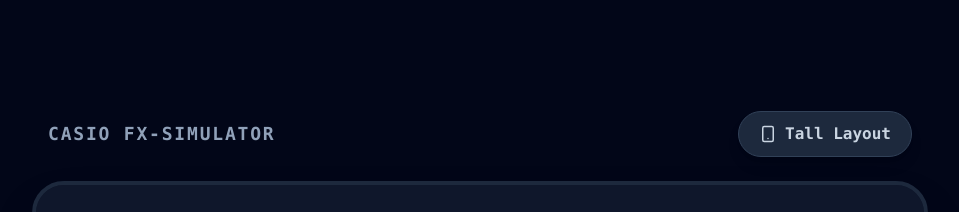
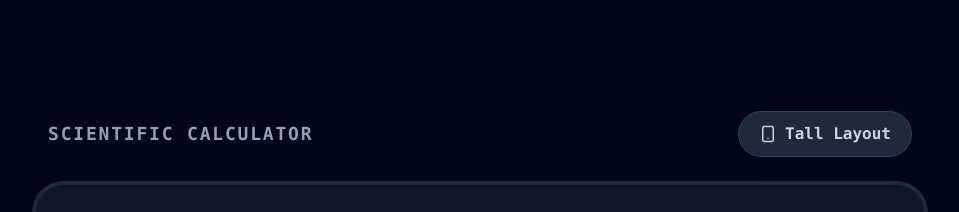
Before and after one commit to universepattern/scientific-calculator, a React (Vite) app: page / in a window 1280 px wide. Shown: the top 212 px of the page, without its empty margins (160-1119 px from the left). Built offline with nearby package versions, Linux system fonts and the light colour scheme.

Commit message:
style: remove CASIO branding

```diff
--- a/src/components/ScientificCalculator.tsx
+++ b/src/components/ScientificCalculator.tsx
@@ -170,7 +170,7 @@ export const ScientificCalculator: React.FC = () => {
   return (
     <div className="flex flex-col items-center justify-center min-h-screen bg-slate-950 p-4 font-mono select-none">
       <div className="w-full max-w-4xl flex justify-between items-center mb-6 px-4">
-        <h1 className="text-slate-400 font-bold tracking-widest text-lg">CASIO FX-SIMULATOR</h1>
+        <h1 className="text-slate-400 font-bold tracking-widest text-lg">SCIENTIFIC CALCULATOR</h1>
         <button
           onClick={() => setIsPortrait(!isPortrait)}
           className="flex items-center gap-2 bg-slate-800 text-slate-300 px-5 py-2.5 rounded-full hover:bg-slate-700 transition-colors font-semibold shadow-lg border border-slate-700 active:scale-95"
```
